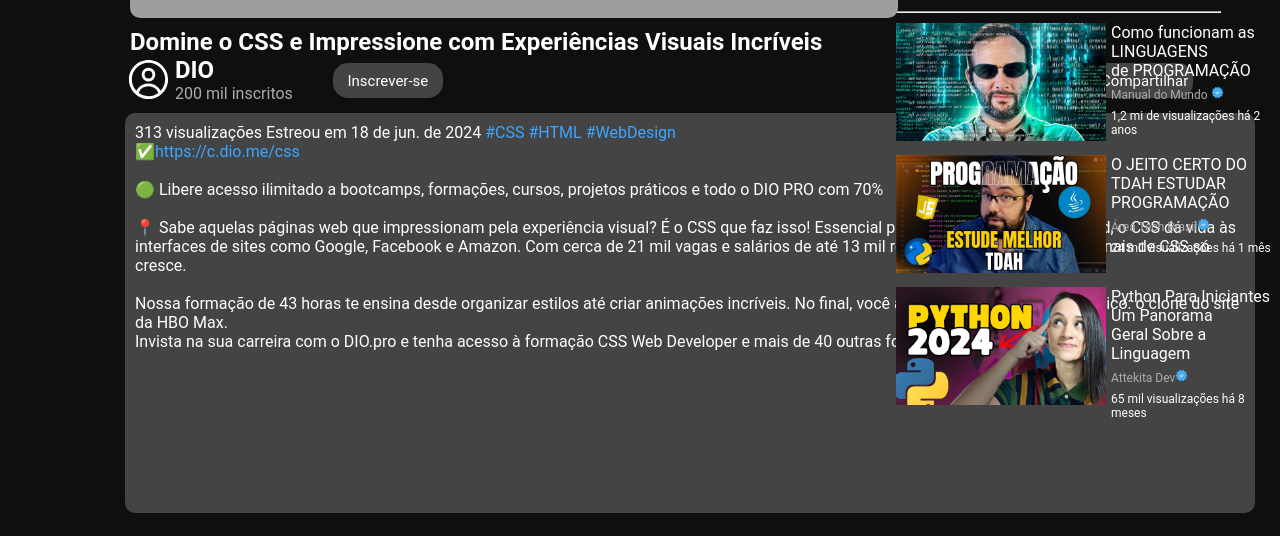
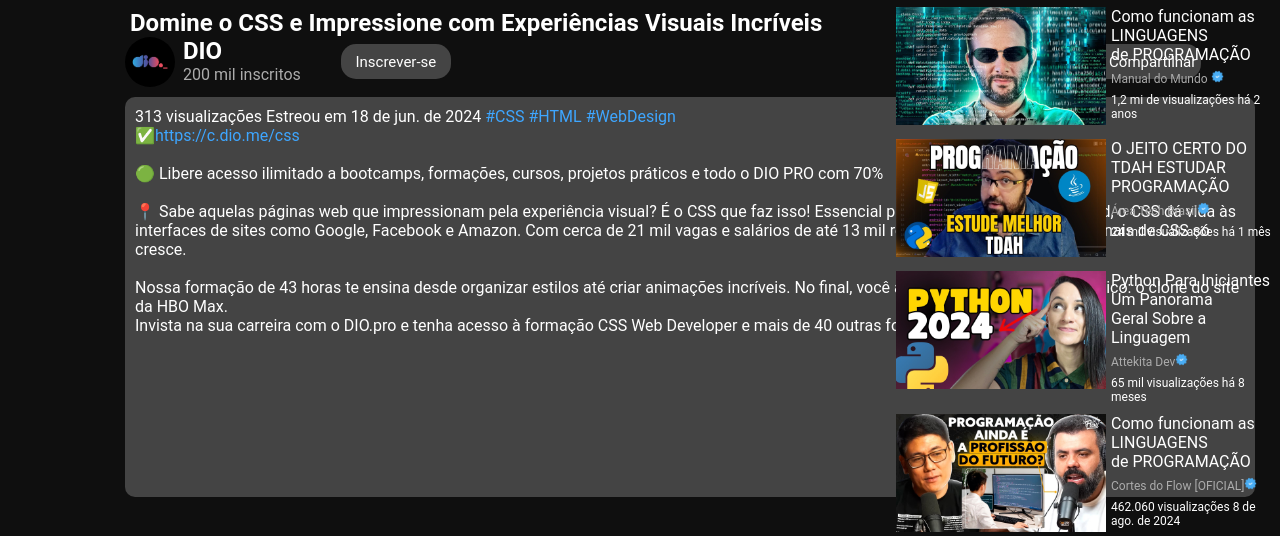
Before and after one commit to CyberMatts/clone-youtube, a plain HTML site: page index.html in a window 1280 px wide. Shown: the part 813-1349 px from the top of the page. Before the commit the page ends 1326 px from the top, so only its background shows below. Drawn offline with Linux system fonts and the light colour scheme; grey boxes are pictures that could not be loaded.

Commit message:
Responsivo? ainda n.

```diff
--- a/index.html
+++ b/index.html
@@ -7,6 +7,7 @@
     <title>Youtube</title>
     <link rel="stylesheet" href="./style.css">
     <link rel="icon" type="image/x-icon" href="/images/favicon.ico">
+    <link rel="icon" type="image/x-icon" href="./img/FavIconyoutube.png">
     <script src="https://kit.fontawesome.com/829797727a.js" crossorigin="anonymous"></script>
 </head>
 
@@ -40,7 +41,7 @@
                     <img class="icon" src="./img/notificação.svg" alt="Notificação">
                 </button>
                 <button class="btn-profille">
-                    <img class="icon" src="./img/profille.svg" alt="Perfil">
+                    <img class="img-profile" src="./img/Profile/gen.png" alt="Perfil">
                 </button>
             </div>
 
@@ -87,7 +88,7 @@
     <!-- Video Principal -->
     <main>
         <div>
-            <p>asas</p>
+
         </div>
         <div class="video-main">
             <div id="video">
@@ -100,7 +101,7 @@
             </div>
             <section class="botoes">
                 <div id="img-canal">
-                    <img src="./img/profille.svg" alt="">
+                    <img class="logo-dio" src="./img/logo-dio.jpg" alt="">
                 </div>
                 <div class="canal">
                     <h2>DIO</h2>
@@ -212,7 +213,21 @@
                             </p>
                         </div>
                     </div>
-                </div>
+                    <div class="video-1">
+                        <a href="https://www.youtube.com/watch?v=Q0YYA8hSV8g"><img src="./img/flowPDC.jpeg" alt="" width="210px"></a>
+                        <div class="descricao-recomendados">
+                            <p class="descricao-recomend1" title="Como funcionam as LINGUAGENS de PROGRAMAÇÃO #SagaDosComputadores Ep. 8
+                            ">
+                                Como funcionam as LINGUAGENS <br>de PROGRAMAÇÃO
+                            </p>
+                            <p title="Cortes do Flow [OFICIAL]">
+                                <a class="nome-canal1" href="https://www.youtube.com/@manualdomundo">Cortes do Flow [OFICIAL]<img class="verificado" src="./img/verificado.png" alt="Simbolo de verificado" title="Verificado"></a>
+                            </p>
+                            <p class="visualizacoes">
+                                462.060 visualizações 8 de ago. de 2024
+                            </p>
+                        </div>
+                    </div>
             </section>
         </div>
         <div class=" comentarios">
--- a/style.css
+++ b/style.css
@@ -25,6 +25,10 @@ main {
   width: 140px;
   margin-top: -20px;
 }
+.logo-dio {
+  border-radius: 50px;
+  width: 50px;
+}
 .icons-profile {
   margin-top: -20px;
   margin-right: 10px;
@@ -32,6 +36,10 @@ main {
 .btn-profille {
   background: none;
   border: none;
+}
+.img-profile {
+  border-radius: 100px;
+  width: 30px;
 }
 
 /* Muda a cor dos icon */
@@ -174,7 +182,7 @@ iframe {
 .canal {
   display: flex;
   flex-direction: column;
-  margin-left: -10px;
+  margin-left: -2px;
   color: #fff;
 }
 .verificado {
```
Also changed, not shown: img/FavIconyoutube.png (added), img/flowPDC.jpeg (added), 1 other file.
